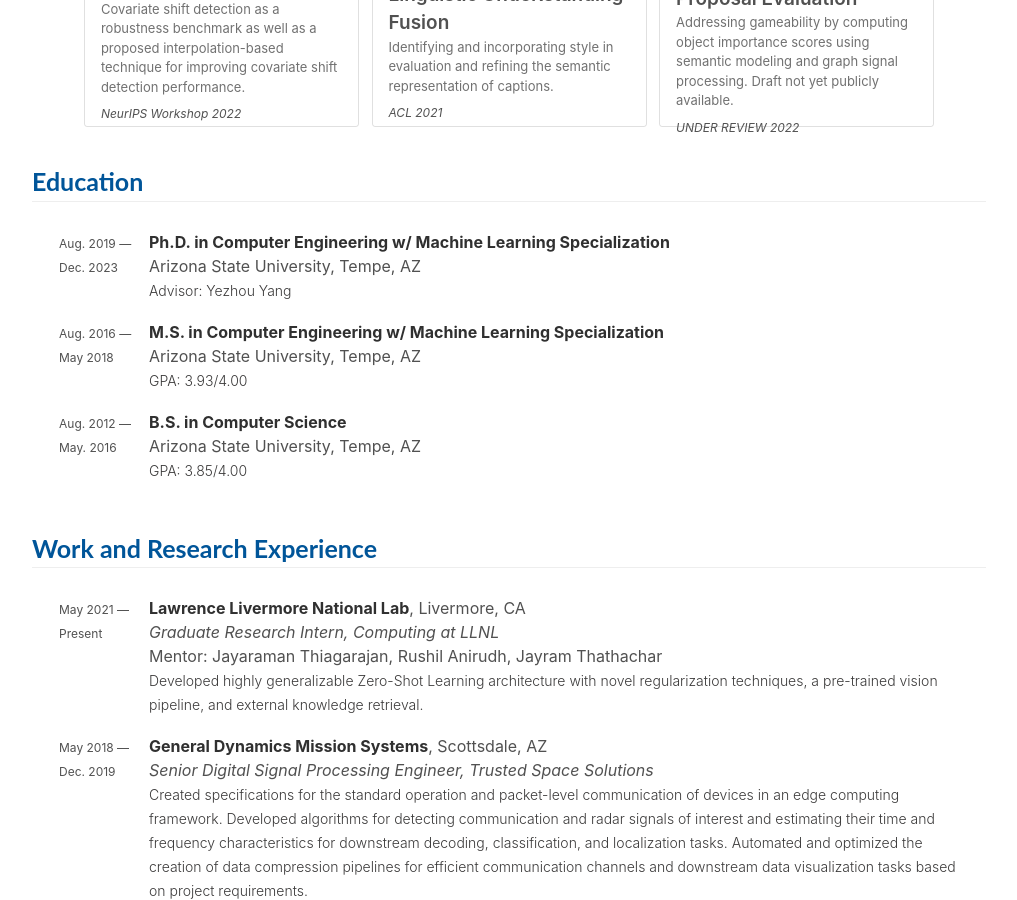
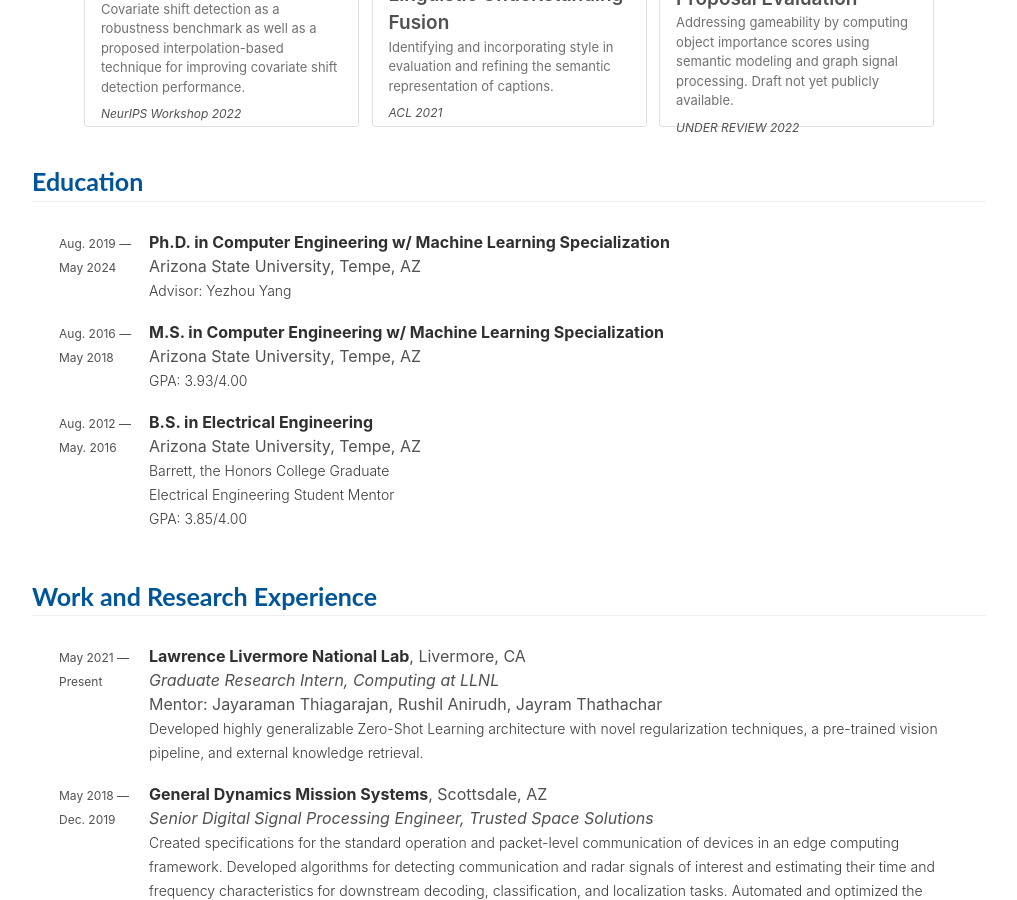
Before and after one commit to JoshuaFeinglass/JoshuaFeinglass.github.io, a Jekyll site: the page built from index.md, in a window 1280 px wide and 900 px high, scrolled down 1034 px. Shown: the whole window, without its empty margins (131-1148 px from the left). Built offline with Jekyll 4.4.1, drawn with Linux system fonts in a browser that asks for light colours; nearby versions of some CDN libraries; some web fonts are replaced.

Commit message:
updated education info

```diff
--- a/_data/education.yaml
+++ b/_data/education.yaml
@@ -3,7 +3,7 @@
   location: "Tempe, AZ"
   advisor: Yezhou Yang
   years: "Aug. 2019 —"
-  years-extra: "Dec. 2023"
+  years-extra: "May 2024"
   institution-url: https://www.asu.edu/
 
 - degree: "M.S. in Computer Engineering w/ Machine Learning Specialization"
@@ -15,11 +15,13 @@
     - "GPA: 3.93/4.00"
   institution-url: https://www.asu.edu/
 
-- degree: "B.S. in Computer Science"
+- degree: "B.S. in Electrical Engineering"
   years: "Aug. 2012 —"
   years-extra: "May. 2016"
   institution: Arizona State University
   location: "Tempe, AZ"
   description:
+    - Barrett, the Honors College Graduate <br>
+    - Electrical Engineering Student Mentor <br>
     - "GPA: 3.85/4.00"
   institution-url: https://www.asu.edu/
```
Also changed, not shown: 6 other files.
